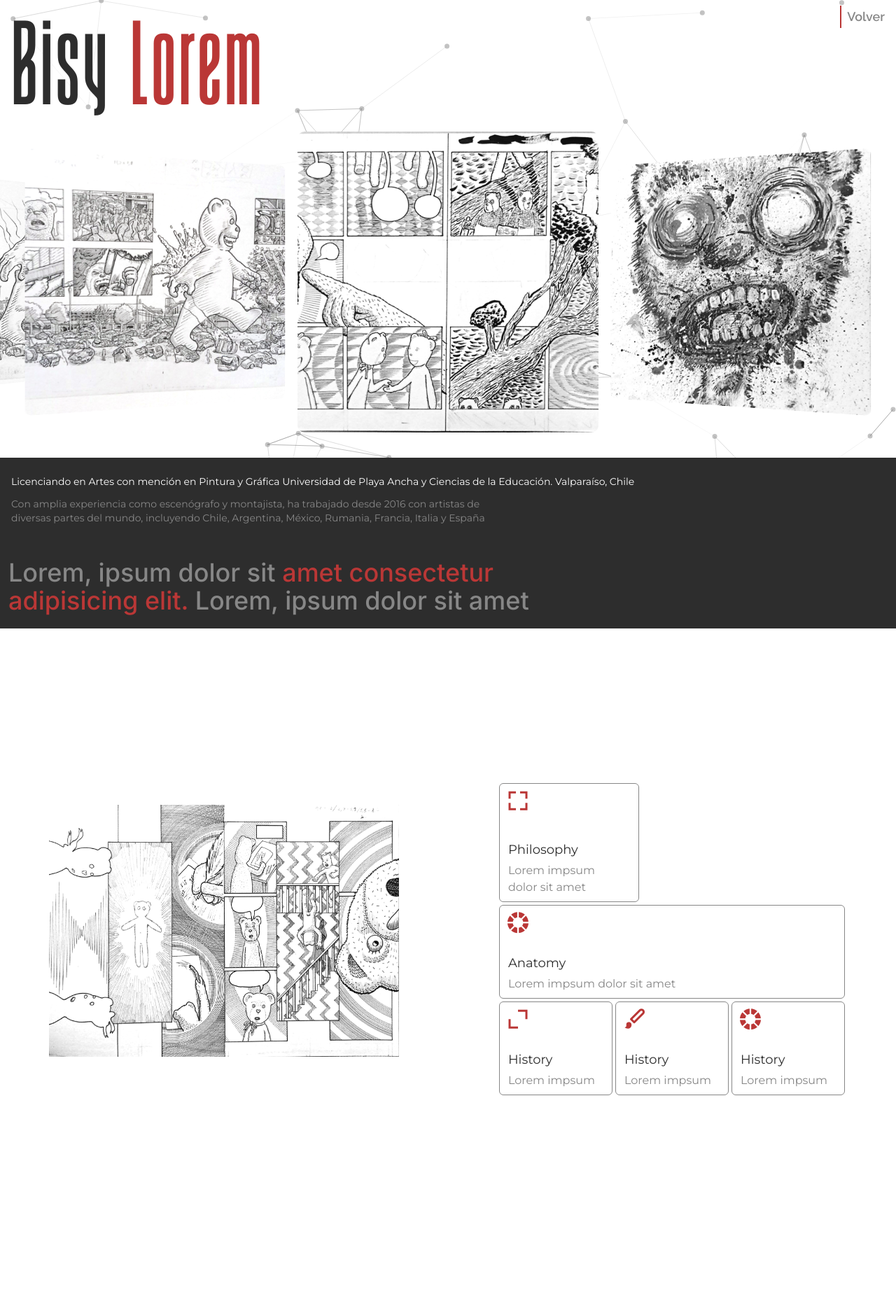
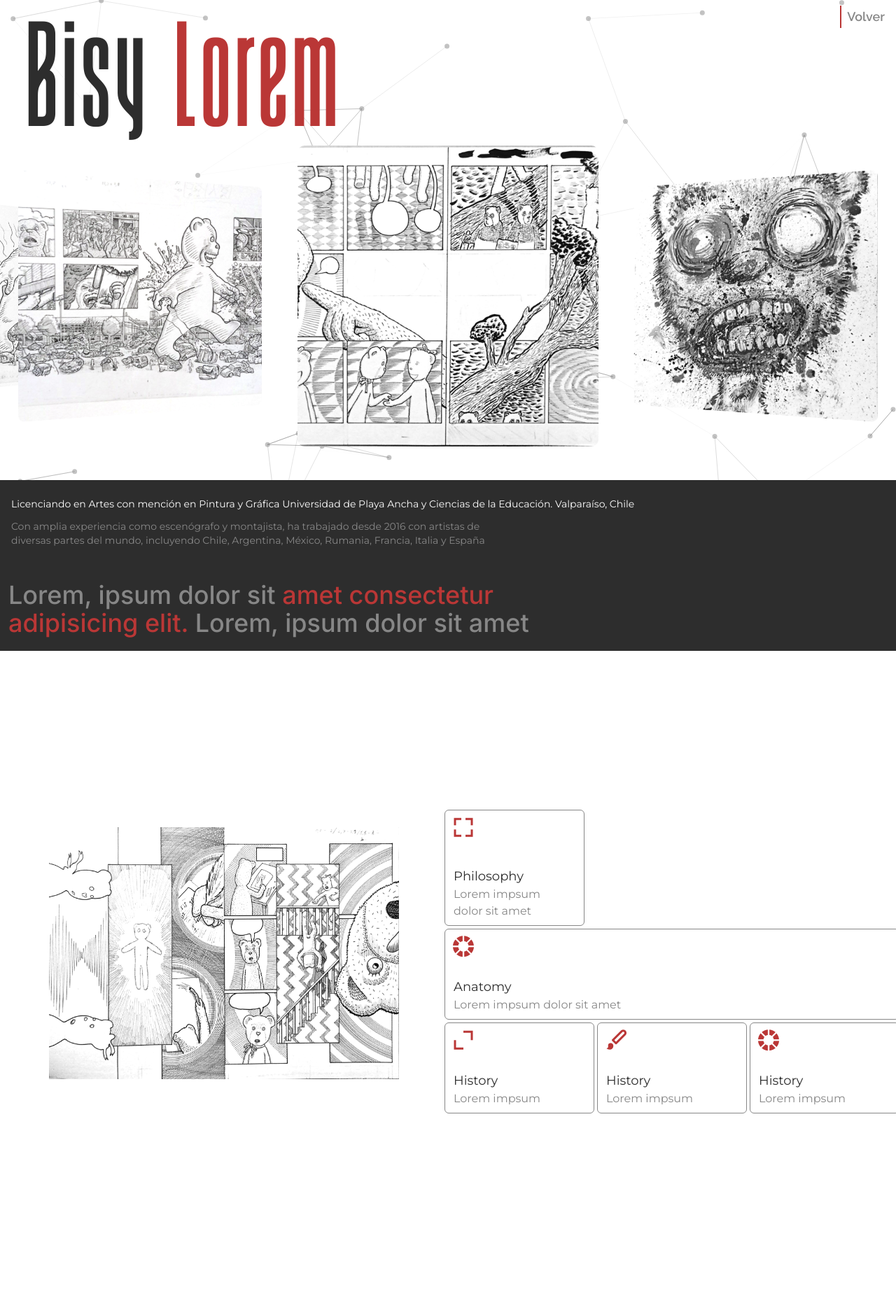
Before and after one commit to Najdorf12/gallery-app, a React (Vite) app: page /BisyLorem in a window 1280 px wide. Shown: the top 1869 px of the page at 70% size. Built offline with nearby package versions, Linux system fonts and the light colour scheme.

Commit message:
add styles

```diff
--- a/src/components/GalleryArtist.jsx
+++ b/src/components/GalleryArtist.jsx
@@ -27,13 +27,13 @@ const GalleryArtist = ({ obra }) => {
 
         <section className="px-2  mt-6  lg:w-1/2 flex flex-col items-center lg:justify-center ">
           {/* 01 */}
-          <div className="white max-w-[650px] xl:w-[700px] 2xl:w-[800px]">
+          <div className="white max-w-[650px]  lg:w-[700px] 2xl:w-[800px]">
             <div className="relative w-[200px] blackCustom border  border-grayCustom  pl-3 flex flex-col  pt-1 pb-2 rounded-md ">
               <i className="bx bx-fullscreen text-3xl -ml-1 text-redCustom lg:text-4xl"></i>
               <h6 className="text-blackCustom font-text2 text-base mt-6 lg:text-lg lg:mt-9">
                 Philosophy
               </h6>
-              <p className="text-balance leading-4 mt-1 pr-6 text-grayCustom font-text2 text-sm lg:text-base">
+              <p className="text-balance leading-4  pr-6 text-grayCustom font-text2 text-sm lg:text-base">
                 {obra?.description?.detail1}
               </p>
             </div>
@@ -43,7 +43,7 @@ const GalleryArtist = ({ obra }) => {
               <h6 className="text-blackCustom font-text2 text-base mt-6 lg:text-lg">
                 Anatomy
               </h6>
-              <p className="text-balance leading-4 mt-1 pr-6 text-grayCustom font-text2 text-sm lg:text-base">
+              <p className="text-balance leading-4  pr-6 text-grayCustom font-text2 text-sm lg:text-base">
                 {obra?.description?.detail2}
               </p>
             </div>
@@ -54,7 +54,7 @@ const GalleryArtist = ({ obra }) => {
                 <h6 className="text-blackCustom font-text2 text-base mt-6 lg:text-lg">
                   History
                 </h6>
-                <p className="text-balance leading-4 mt-1 pr-6 text-grayCustom font-text2 text-sm lg:text-base">
+                <p className="text-balance leading-4  pr-6 text-grayCustom font-text2 text-sm lg:text-base">
                   {obra?.description?.detail3}
                 </p>
               </div>
@@ -64,7 +64,7 @@ const GalleryArtist = ({ obra }) => {
                 <h6 className="text-blackCustom font-text2 text-base mt-6 lg:text-lg">
                   History
                 </h6>
-                <p className="text-balance leading-4 mt-1 pr-6 text-grayCustom font-text2 text-sm lg:text-base">
+                <p className="text-balance leading-4  pr-6 text-grayCustom font-text2 text-sm lg:text-base">
                   {obra?.description?.detail4}
                 </p>
               </div>
@@ -73,7 +73,7 @@ const GalleryArtist = ({ obra }) => {
                 <h6 className="text-blackCustom font-text2 text-base mt-6 lg:text-lg">
                   History
                 </h6>
-                <p className="text-balance leading-4 mt-1 pr-6 text-grayCustom font-text2 text-sm lg:text-base">
+                <p className="text-balance leading-4  pr-6 text-grayCustom font-text2 text-sm lg:text-base">
                   {obra?.description?.detail5}
                 </p>
               </div>
--- a/src/components/Slider.jsx
+++ b/src/components/Slider.jsx
@@ -19,11 +19,11 @@ export default function Slider({ obras }) {
             centeredSlides={true}
             initialSlide={3}
             slidesPerView={"auto"}
-            spaceBetween={windWidth < 1000 ? 40 : 60  }
+            spaceBetween={windWidth < 1000 ? 40 : 120  }
             coverflowEffect={{
               rotate: 25,
               stretch: 0,
-              depth: 220,
+              depth: 270,
               modifier: 1,
               slideShadows: false,
             }}
--- a/src/index.css
+++ b/src/index.css
@@ -123,7 +123,7 @@ canvas {
 @media(min-width:1300px){
   .swiper-slide {
     position: relative;
-    max-width: 470px;
+    max-width: 500px;
     aspect-ratio: 1/1;
     border-radius: 10px;
   }
--- a/src/pages/ArtistDetail.jsx
+++ b/src/pages/ArtistDetail.jsx
@@ -9,7 +9,7 @@ const ArtistDetail = ({ artistsData }) => {
   const artist = artistsData.find((artist) => artist.id === id);
 
   return (
-    <section className="bg-whiteCustom pt-14 overflow-hidden lg:pt-6 relative z-50">
+    <section className="bg-whiteCustom pt-14 overflow-hidden lg:pt-6  relative z-50">
       <TsParticlesBg2 />
       <Link to={"/"}>
         <nav className="absolute top-2  right-4 font-text font-semibold text-lg text-grayCustom border-l-[2px] border-redCustom py-[2px] pl-2">
@@ -18,11 +18,11 @@ const ArtistDetail = ({ artistsData }) => {
       </Link>
 
       <article className="flex flex-col text-balance text-start relative z-50">
-        <h4 className="text-[8rem] leading-[8rem] font-normal tracking-wide august-bold text-blackCustom pl-4">
+        <h4 className="text-[8rem] leading-[8rem] font-normal tracking-wide august-bold text-blackCustom pl-4 z-[500]  lg:text-[10rem] lg:pl-9 lg:leading-none">
           {artist?.firstname} <br className="lg:hidden"/>
           <span className="text-redCustom">{artist?.lastname}</span>
         </h4>
-        <div className="my-9 ">
+        <div className="my-9 lg:mt-6 lg:mb-12">
           <Slider obras={artist?.obras} />
         </div>
       </article>
--- a/src/pages/Home.jsx
+++ b/src/pages/Home.jsx
@@ -7,7 +7,7 @@ const Home = ({ artistData }) => {
   return (
     <main className="relative w-full h-[100dvh] lg:h-screen z-50 flex flex-col justify-center items-center  bg-red-700">
       <TsParticlesBg />
-      <div className="w-full h-[100dvh] lg:h-screen z-50 relative flex flex-col justify-evenly items-center pt-4 ">
+      <div className="w-full h-[100dvh] lg:h-screen z-[550] relative flex flex-col justify-evenly items-center pt-4 ">
         <Navbar />
 
         <article className="flex flex-col justify-center items-center relative z-50  w-full cursor-default">
```
